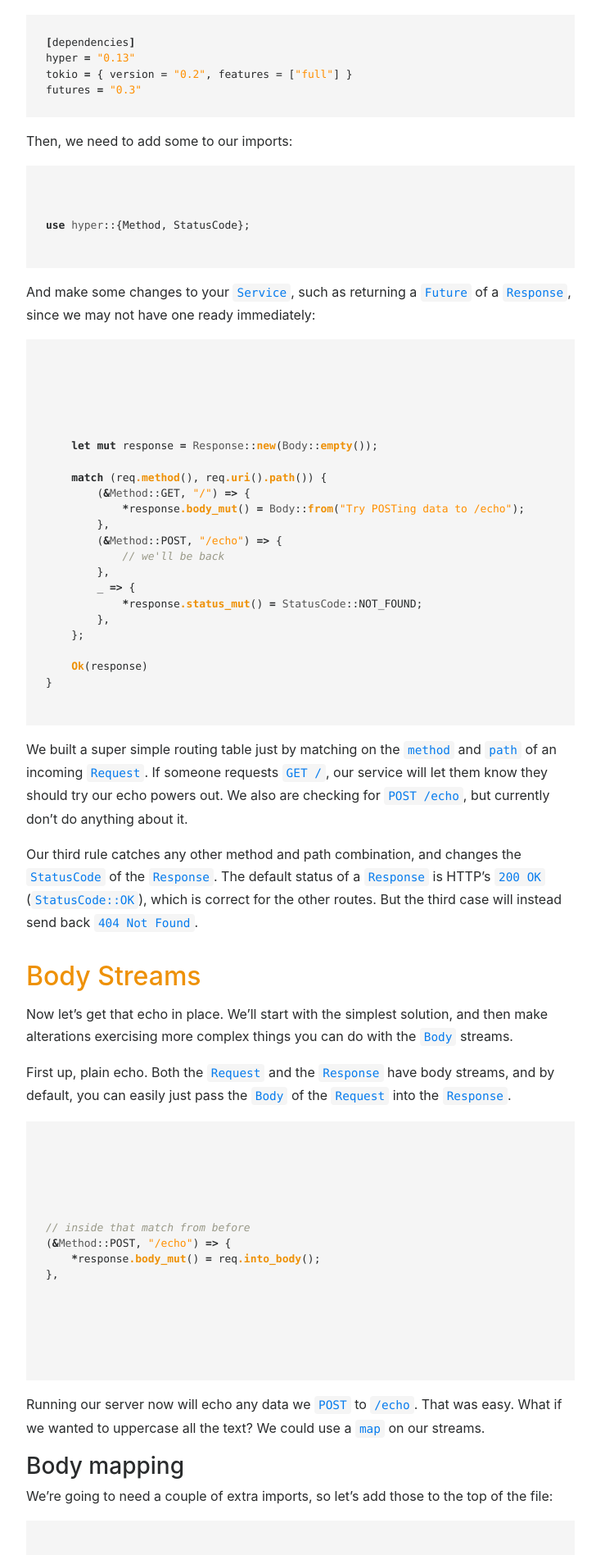
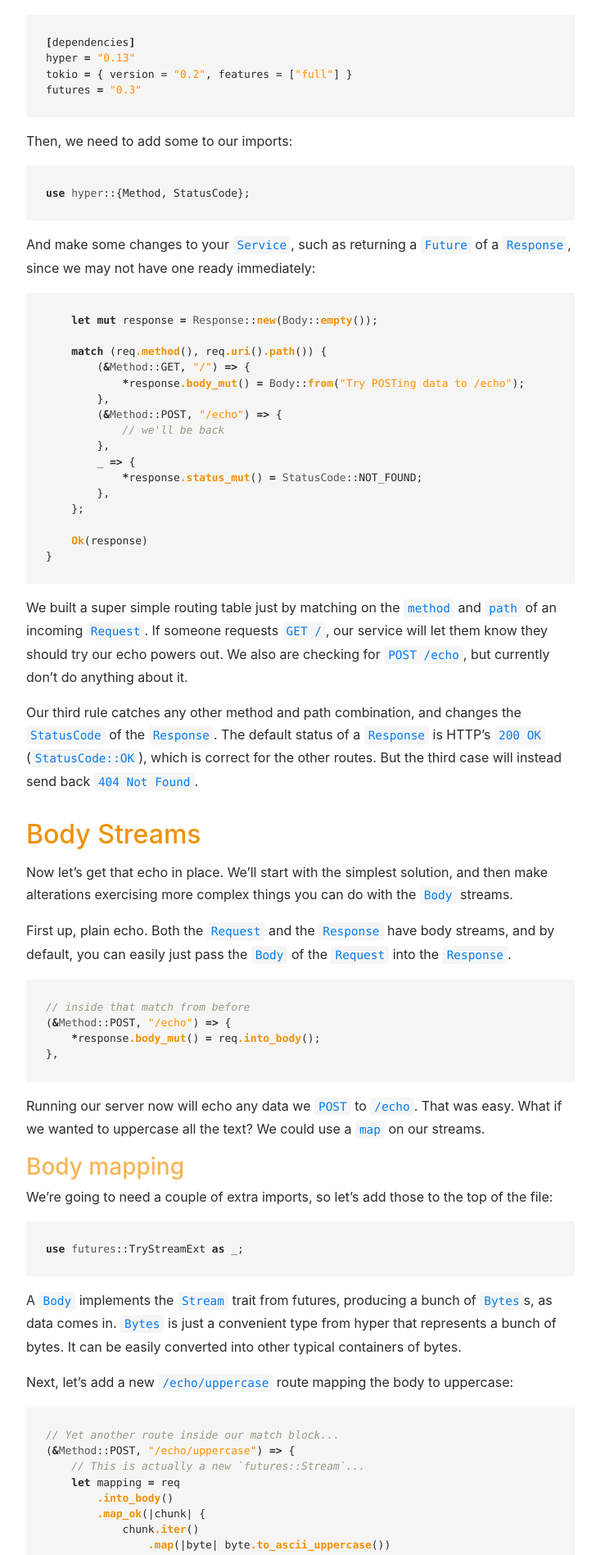
Before and after one commit to hyperium/hyperium.github.io, a Jekyll site: the page built from _guides/server/echo.md, in a window 1280 px wide. Shown: the part 685-2582 px from the top of the page at 82% size, without its empty margins (338-1066 px from the left). Built offline with Jekyll 4.4.1, drawn with Linux system fonts in a browser that asks for light colours.

Commit message:
Fix replacing hidden lines again

```diff
--- a/css/main.scss
+++ b/css/main.scss
@@ -8,9 +8,13 @@
 // Our variables
 $text-color: #333;
 
+// Orange
 $primary-color: #ee9107;
 $primary-highlight-color: #ff8f00;
 $primary-pagehead-color: #ffc107;
+$primary-dim-color: #f5b454;
+
+// Blue
 $secondary-color: #077cee;
 
 $code-bg-color: #f5f5f5;
@@ -170,6 +174,10 @@
     margin: 2rem 0 1rem;
 }
 
+.hyper-content h3 {
+    color: $primary-dim-color;
+}
+
 .hyper-footer {
     background: #f5f5f5;
     margin-top: 4rem;
--- a/js/rustdoc.js
+++ b/js/rustdoc.js
@@ -1,5 +1,6 @@
 // All Rust lines starting with `# ` get the `.cs` (comment-special)
 // class. Remove them as they are only needed to make `rustdoc` happy.
-document.querySelectorAll('.language-rust pre > code .cs').forEach(function (el) {
-  el.parentElement.removeChild(el);
+document.querySelectorAll('.language-rust pre > code').forEach(function (el) {
+  var s = el.innerHTML.replace(/<span class="cs">#\s.*\n/g, '');
+  el.innerHTML = s;
 });
```
